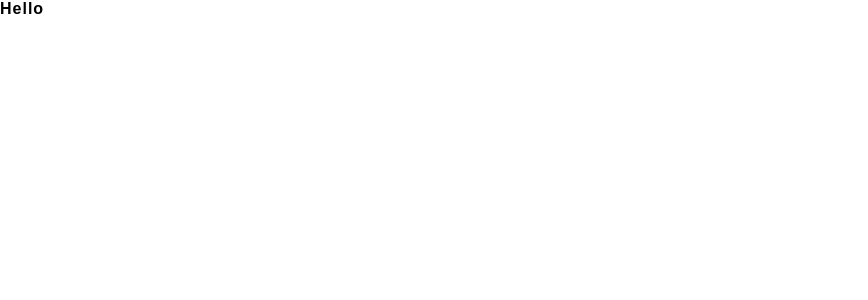
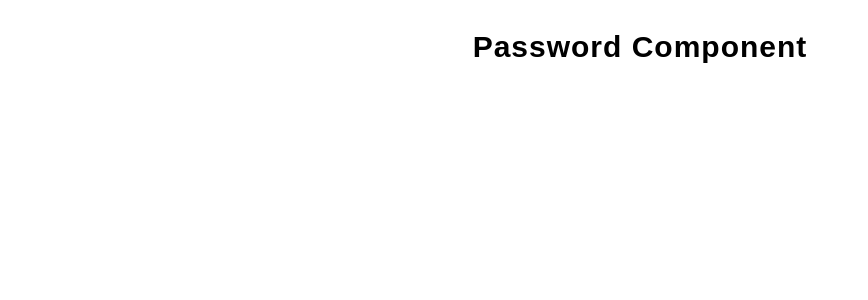
Before and after one commit to LRegalado1996/Password-Checker-Qventus, a React (Create React App) app: page / in a window 1280 px wide. Shown: the top 300 px of the page, without its empty margins (0-868 px from the left). Built offline with nearby package versions, Linux system fonts and the light colour scheme.

Commit message:
Create title component

```diff
--- a/src/Assets/variables.scss
+++ b/src/Assets/variables.scss
@@ -4,6 +4,6 @@ $backgroundColor: #fafafa;
 $firstColor: #1a5b46;
 
 //Variables Fonts
-$defaultTextSize : 16px;
-$titleTextSize: 24px;
+$defaultTextSize: 16px;
+$titleTextSize: 30px;
 $subTitleTextSize: 20px;
--- /dev/null
+++ b/src/Components/Title/index.jsx
@@ -0,0 +1,12 @@
+import React from "react";
+import "./style.scss";
+
+const Title = ({ name }) => {
+  return (
+    <div className="Title">
+      <h1>{name}</h1>
+    </div>
+  );
+};
+
+export default Title;
--- /dev/null
+++ b/src/Components/Title/style.scss
@@ -0,0 +1,9 @@
+@import "../../Assets/variables";
+
+.Title {
+  text-align: center;
+  margin: 30px 0;
+  h1 {
+    font-size: $titleTextSize;
+  }
+}
--- /dev/null
+++ b/src/Components/index.jsx
@@ -0,0 +1 @@
+export { default as Title } from "./Title";
--- a/src/Pages/PasswordCheckerPage/index.jsx
+++ b/src/Pages/PasswordCheckerPage/index.jsx
@@ -1,10 +1,11 @@
 import React from "react";
+import { Title } from "../../Components";
 import "./style.scss";
 
 const PasswordCheckerPage = () => {
   return (
     <div className="PasswordCheckerPage">
-      <h1>Hello</h1>
+      <Title name={"Password Component"} />
     </div>
   );
 };
```
